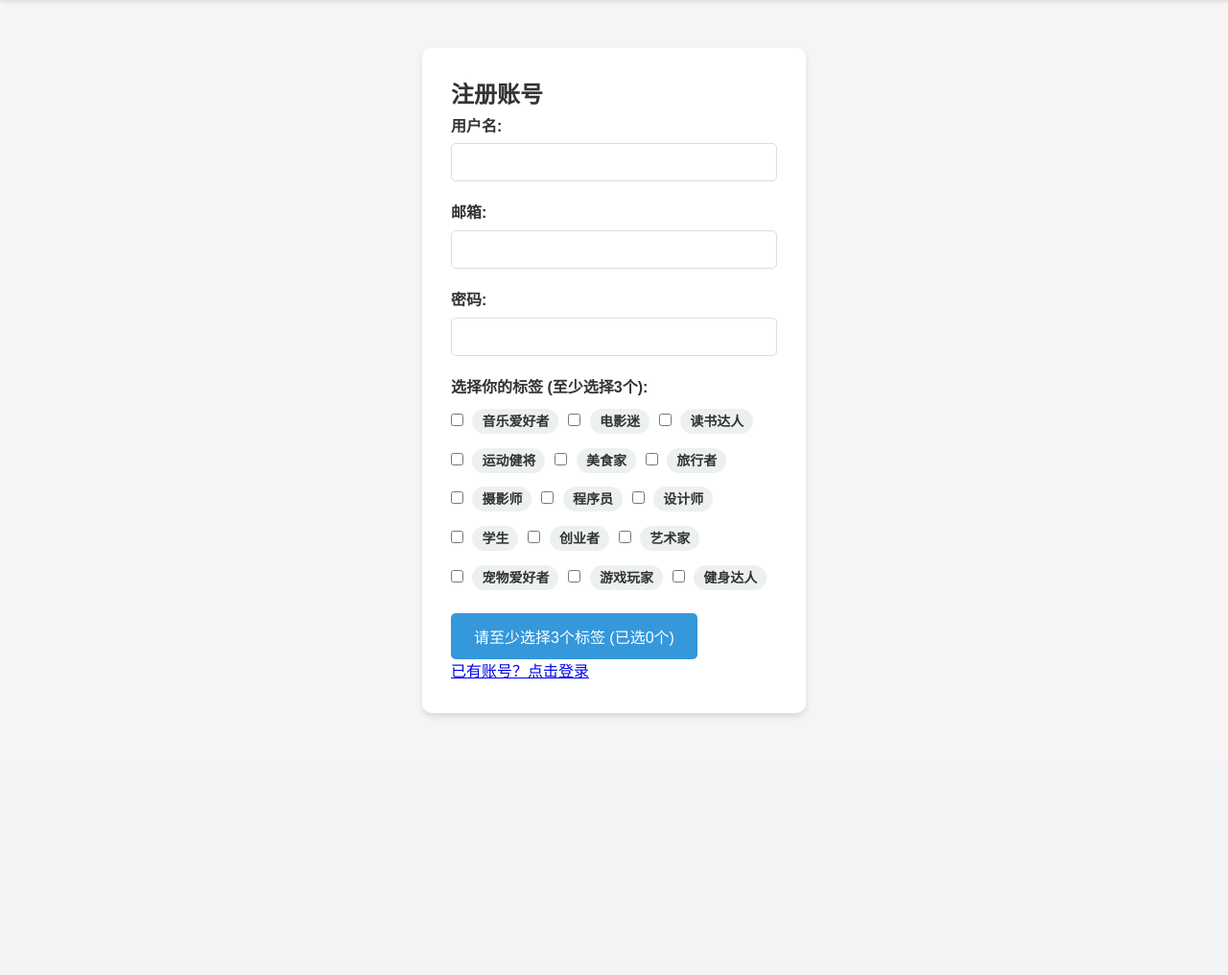
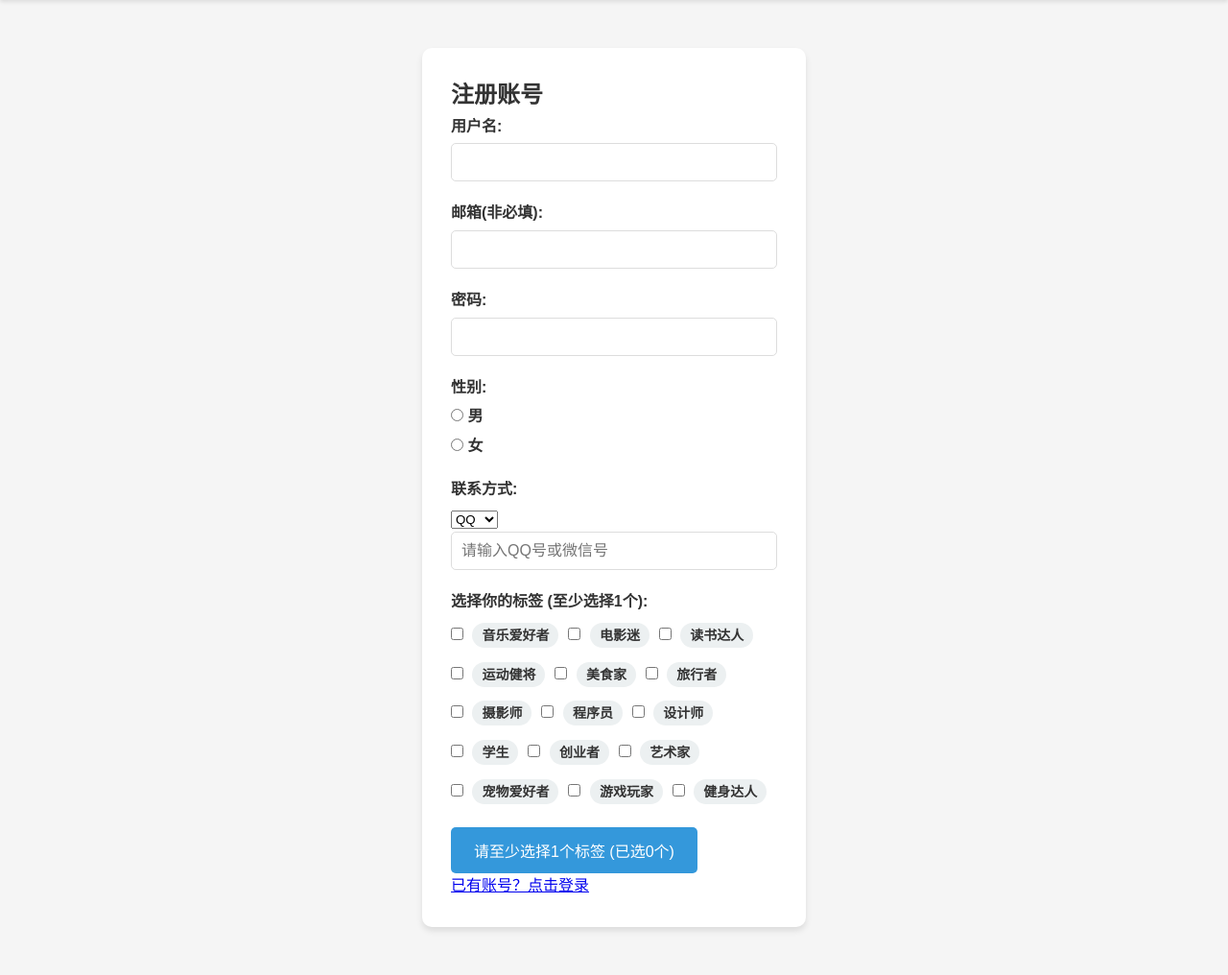
Before and after one commit to yenneroul/SYSU-SE-Project, a Flask app: page /auth/register in a window 1280 px wide. Shown: the part 70-1086 px from the top of the page at 96% size. Before the commit the page ends 817 px from the top, so only its background shows below. Run offline with Flask 3, Linux system fonts and the light colour scheme.

Commit message:
update sql, add contact, email is not necessary for register

```diff
--- a/models.py
+++ b/models.py
@@ -26,7 +26,9 @@ class User(UserMixin, db.Model):
     bio = db.Column(db.Text)
     avatar_url = db.Column(db.String(200), default='')
     created_at = db.Column(db.DateTime, default=datetime.utcnow)
-
+    gender = db.Column(db.String(10))  # New column for gender
+    contact_type = db.Column(db.String(20))  # New column for contact type (qq/wechat)
+    contact_account = db.Column(db.String(100))  # New column for contact account details
     # 关系
     tags = db.relationship('Tag', secondary=user_tags, lazy='subquery',
                            backref=db.backref('users', lazy=True))
--- a/routes/auth.py
+++ b/routes/auth.py
@@ -11,9 +11,12 @@ def register():
         username = request.form['username']
         email = request.form['email']
         password = request.form['password']
+        gender = request.form['gender'] # Get gender
+        contact_type = request.form['contact_type'] # Get contact type
+        contact_account = request.form['contact_account'] # Get contact account
         selected_tags = request.form.getlist('tags')
 
-        # 检查用户是否已存在
+        # Check if user already exists
         if User.query.filter_by(username=username).first():
             flash('用户名已存在')
             return render_template('register.html', tags=Tag.query.all())
@@ -22,11 +25,17 @@ def register():
             flash('邮箱已被注册')
             return render_template('register.html', tags=Tag.query.all())
 
-        # 创建用户
-        user = User(username=username, email=email)
+        # Create user
+        user = User(
+            username=username,
+            email=email,
+            gender=gender, # Assign gender
+            contact_type=contact_type, # Assign contact type
+            contact_account=contact_account # Assign contact account
+        )
         user.set_password(password)
 
-        # 添加选择的标签
+        # Add selected tags
         for tag_id in selected_tags:
             tag = Tag.query.get(int(tag_id))
             if tag:
@@ -36,7 +45,8 @@ def register():
         db.session.commit()
 
         login_user(user)
-        return redirect(url_for('index'))
+        flash('注册成功！')
+        return redirect(url_for('index')) # Assuming 'index' is your main page after login
 
     return render_template('register.html', tags=Tag.query.all())
 
--- a/static/js/main.js
+++ b/static/js/main.js
@@ -67,9 +67,9 @@ document.addEventListener('DOMContentLoaded', function() {
         tagCheckboxes.forEach(checkbox => {
             checkbox.addEventListener('change', function() {
                 const checkedTags = document.querySelectorAll('input[name="tags"]:checked');
-                if (checkedTags.length < 3) {
+                if (checkedTags.length < 1) {
                     submitButton.disabled = true;
-                    submitButton.textContent = `请至少选择3个标签 (已选${checkedTags.length}个)`;
+                    submitButton.textContent = `请至少选择1个标签 (已选${checkedTags.length}个)`;
                 } else {
                     submitButton.disabled = false;
                     submitButton.textContent = '注册';
@@ -79,9 +79,9 @@ document.addEventListener('DOMContentLoaded', function() {
 
         // 初始检查
         const initialChecked = document.querySelectorAll('input[name="tags"]:checked');
-        if (initialChecked.length < 3) {
+        if (initialChecked.length < 1) {
             submitButton.disabled = true;
-            submitButton.textContent = `请至少选择3个标签 (已选${initialChecked.length}个)`;
+            submitButton.textContent = `请至少选择1个标签 (已选${initialChecked.length}个)`;
         }
     }
 
--- /dev/null
+++ b/static/js/register.js
@@ -0,0 +1,20 @@
+
+function toggleContactInput() {
+    var contactType = document.getElementById("contact_type").value;
+    var contactAccountInput = document.getElementById("contact_account");
+
+    if (contactType === "qq" || contactType === "wechat") {
+        contactAccountInput.style.display = "block";
+        contactAccountInput.setAttribute("required", "required");
+    } else {
+
+        contactAccountInput.style.display = "none";
+        contactAccountInput.removeAttribute("required");
+        contactAccountInput.value = "";
+    }
+}
+
+
+document.addEventListener('DOMContentLoaded', (event) => {
+    toggleContactInput();
+});
--- a/templates/register.html
+++ b/templates/register.html
@@ -12,9 +12,8 @@
         </div>
 
         <div class="form-group">
-            <label for="email">邮箱:</label>
-            <input type="email" id="email" name="email" required>
-        </div>
+            <label for="email">邮箱(非必填):</label>
+            <input type="email" id="email" name="email"> </div>
 
         <div class="form-group">
             <label for="password">密码:</label>
@@ -22,7 +21,28 @@
         </div>
 
         <div class="form-group">
-            <label>选择你的标签 (至少选择3个):</label>
+            <label>性别:</label>
+            <div class="gender-options">
+                <label>
+                    <input type="radio" name="gender" value="male" required> 男
+                </label>
+                <label>
+                    <input type="radio" name="gender" value="female" required> 女
+                </label>
+            </div>
+        </div>
+
+        <div class="form-group">
+            <label for="contact_type">联系方式:</label>
+            <select id="contact_type" name="contact_type" required onchange="toggleContactInput()">
+                <option value="qq">QQ</option>
+                <option value="wechat">微信</option>
+            </select>
+            <input type="text" id="contact_account" name="contact_account" placeholder="请输入QQ号或微信号" style="display:none;" required>
+        </div>
+
+        <div class="form-group">
+            <label>选择你的标签 (至少选择1个):</label>
             <div class="tags-container">
                 {% for tag in tags %}
                 <label class="tag-checkbox">
@@ -38,4 +58,6 @@
 
     <p><a href="{{ url_for('auth.login') }}">已有账号？点击登录</a></p>
 </div>
+
+<script src="{{ url_for('static', filename='js/register.js') }}"></script>
 {% endblock %}
```
Also changed, not shown: instance/social_app.db.
